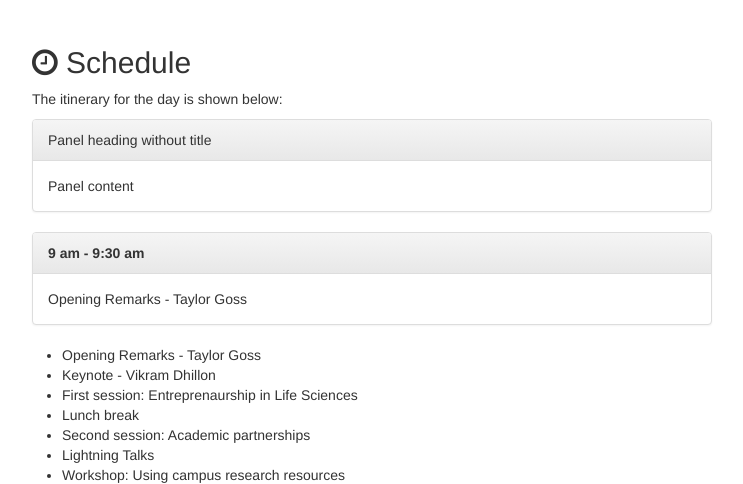
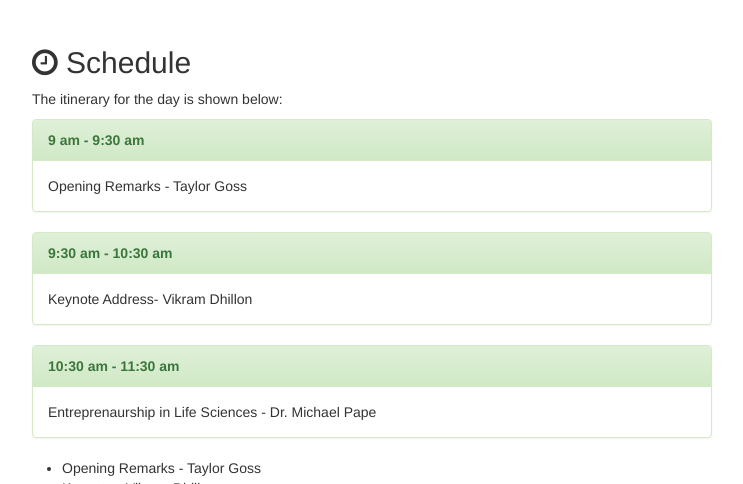
Before and after one commit to dhillonv10/pmi, a Jekyll site: the page built from index.html, in a window 1280 px wide and 900 px high, cut to the strip 416-900 px from the top of the window. Shown: the whole strip, without its empty margins (268-1011 px from the left). Built offline with Jekyll 4.4.1, drawn with Linux system fonts in a browser that asks for light colours; nearby versions of some CDN libraries.

```diff
--- a/index.html
+++ b/index.html
@@ -7,18 +7,20 @@
 
 <p> <!--The symposium will begin at 9 am and end at 3.--> The itinerary for the day is shown below: </p>
 
-<div class="panel panel-default">
-  <div class="panel-heading">Panel heading without title</div>
-  <div class="panel-body">
-    Panel content
-  </div>
-</div>
-
-<div class="panel panel-default">
+<div class="panel panel-success">
   <div class="panel-heading"><strong>9 am - 9:30 am </strong></div>
   <div class="panel-body"> Opening Remarks - Taylor Goss</div>
 </div>
 
+<div class="panel panel-success">
+  <div class="panel-heading"><strong>9:30 am - 10:30 am </strong></div>
+  <div class="panel-body"> Keynote Address- Vikram Dhillon</div>
+</div>
+
+<div class="panel panel-success">
+  <div class="panel-heading"><strong>10:30 am - 11:30 am </strong></div>
+  <div class="panel-body"> Entreprenaurship in Life Sciences - Dr. Michael Pape</div>
+</div>
 
 <ul>
   <li>Opening Remarks - Taylor Goss</li>
```
